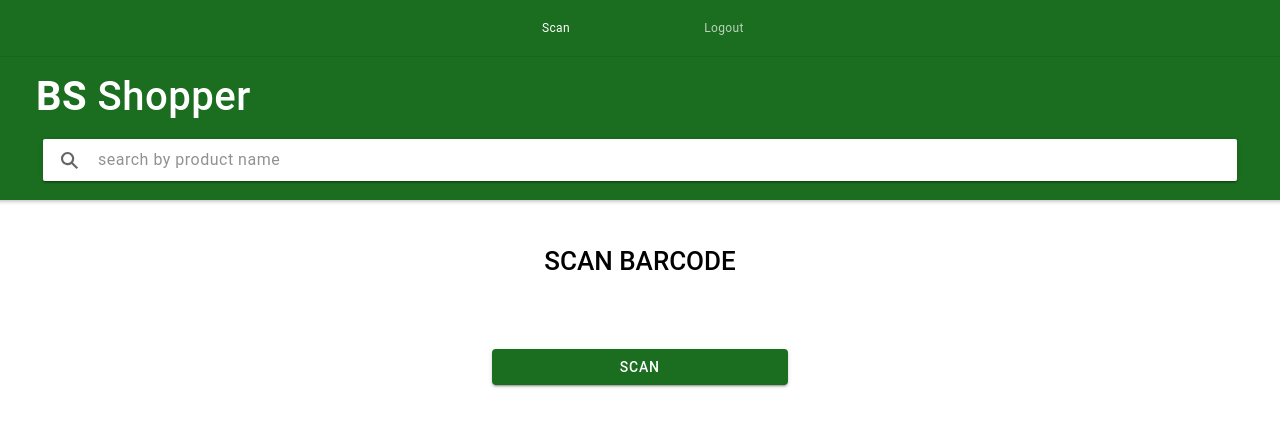
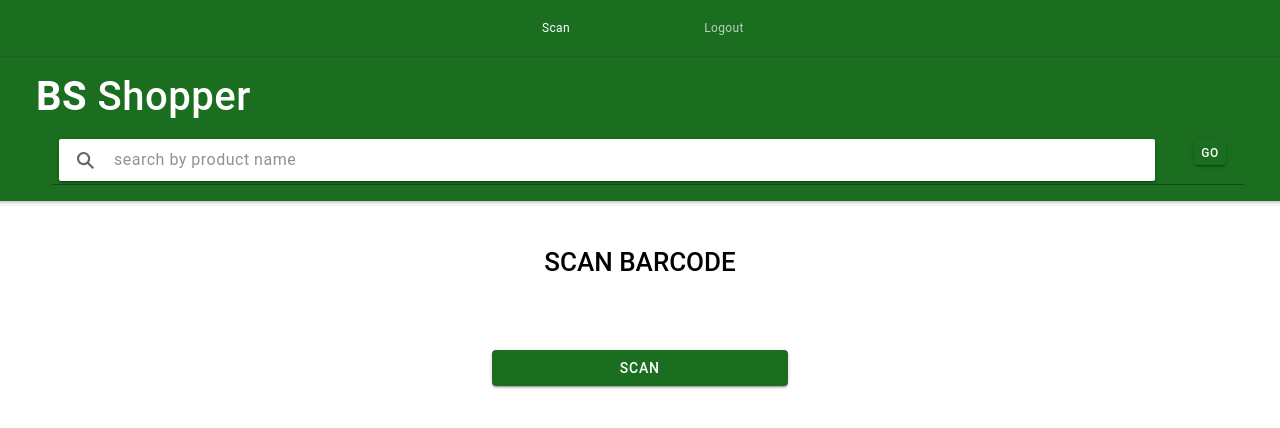
Before and after one commit to s-sandra/bs-bookshelf, a React (Create React App) app: page /scan in a window 1280 px wide. Shown: the top 428 px of the page. Built offline with nearby package versions, Linux system fonts and the light colour scheme; no server answers.

Commit message:
Created searchbar component. Attempted UPCitemdb.

```diff
--- /dev/null
+++ b/src/components/SearchBar.tsx
@@ -0,0 +1,38 @@
+import React, { useState } from "react";
+import {  IonButton,
+    IonToolbar,
+    IonTitle,
+    IonItem,
+    IonSearchbar } from "@ionic/react";
+
+import { useUPCitemdb } from '../hooks/useUPCitemdb';
+
+const Searchbar: React.FC = () => {
+
+    const { searchProductName,
+        renderResult, Product } = useUPCitemdb();
+
+    const [productName, setProductName] = useState<string>();
+    // const [productList, setProductList] = useState<Array<Product>>([]);
+
+    return (
+        <IonToolbar color="primary">
+          <IonTitle class="ion-margin">
+            <b>BS</b> Shopper
+            <IonItem color="primary">
+              <IonSearchbar
+                  value={productName}
+                  id="product-name"
+                  placeholder="search by product name"
+                  class="ion-margin-top"
+                  onIonChange={searchPhrase => setProductName(searchPhrase.detail.value!)}
+                  //onIonClear={clearResults}
+              ></IonSearchbar>
+              <IonButton slot="end" onClick={() => {searchProductName(productName)}}>Go</IonButton>
+            </IonItem>
+          </IonTitle>
+        </IonToolbar>
+    );
+};
+
+export default Searchbar;
--- /dev/null
+++ b/src/hooks/useUPCitemdb.tsx
@@ -0,0 +1,83 @@
+import ProductResult from '../components/ProductResult';
+import React, {useRef, useState} from 'react';
+import { IonRow } from '@ionic/react';
+
+// const [productList, setProductList] = useState<Array<Product>>([]);
+
+/**
+ * Stores offer response from API
+ */
+export class Product {
+    name : string;
+    price: string | number;
+    desc: string;
+    src: string;
+
+    constructor(name: string, price: string | number, desc: string, src: string) {
+        this.name = name;
+        this.price = price;
+        this.desc = desc;
+        this.src = src;
+    }
+};
+const apple = new Product("Apple", 5.99, "A tasty one.", "https://google.com");
+
+export function useUPCitemdb() {
+    /**
+     * Query API for product.
+     */
+    const searchProductName = (product: string | undefined) => {
+
+        // if product name actually entered.
+        if (!product) {
+            return;
+        }
+
+        // format search phrase for URL
+        const endpoint = `api.upcitemdb.com/prod/trial/search?s=${product.replace(/\s/g, "%20")}&match_mode=0&type=product`;
+        console.log(endpoint);
+
+        const requestOptions = {
+            method: 'POST',
+            headers: { 'Content-Type': 'application/json' },
+            hostname: 'api.upcitemdb.com',
+            path: '/prod/trial/search'
+        };
+
+        fetch("http://" + endpoint, requestOptions)
+        .then(res => res.json())
+        .then((result) => {
+            if (+result.code > 400) {
+            const offers: Array<Product> = [];
+            result.items.map((item: { description: any; images: any; offers: any}) => {
+                const {description, images, offers} = item;
+                const offer = offers[0];
+                offers.push(new Product(offer.title, offer.price, description, offer.link));
+            });
+            //setProductList(offers);
+            return offers;
+            }
+        },
+        (error) => {
+            console.error(error);
+            return null;
+        });
+    };
+
+    // const clearResults = () => {
+    //     setProductList([]);
+    // };
+
+    const renderResult = (product: Product) => {
+        return (
+            <IonRow class="ion-justify-content-center">
+            <ProductResult name={product.name}
+                        price={product.price}
+                        desc={product.desc}
+                        src={product.src}/>
+            </IonRow>
+        );
+    };
+
+    return {searchProductName, renderResult, Product };
+};
--- a/src/pages/Products.tsx
+++ b/src/pages/Products.tsx
@@ -1,39 +1,27 @@
-import React from 'react';
+import React, {useRef, useState} from 'react';
 import { IonContent,
   IonHeader,
-  IonPage,
-  IonTitle,
-  IonToolbar,
-  IonSearchbar,
-  IonGrid,
-  IonCol,
-  IonRow } from '@ionic/react';
-import ProductResult from '../components/ProductResult';
+  IonPage } from '@ionic/react';
 import './Scan.css';
+import Searchbar from '../components/SearchBar';
+
 
 const Products: React.FC = () => {
+
   return (
     <IonPage>
+
       <IonHeader>
-        <IonToolbar color="primary">
-          <IonTitle class="ion-margin">
-            <b>BS</b> Shopper
-            <IonSearchbar id="product-name" placeholder="search by product name" class="ion-margin-top"></IonSearchbar>
-          </IonTitle>
-        </IonToolbar>
+        <Searchbar/>
       </IonHeader>
+
       <IonContent class="ion-padding">
-        <IonGrid>
-          <IonRow class="ion-justify-content-center">
-            <IonCol size="auto">
-                <ProductResult name="Product Provider Name"
-                            price="13.99"
-                            desc= "Some sort of description for product."/>
-            </IonCol>
-          </IonRow>
-        </IonGrid>
+        {/* {productList.length > 0 &&
+        (<IonGrid>
+            {productList.map(renderResult)}
+        </IonGrid>)} */}
+      </IonContent>
 
-      </IonContent>
     </IonPage>
   );
 };
--- a/src/pages/Scan.tsx
+++ b/src/pages/Scan.tsx
@@ -1,63 +1,42 @@
-import React, { useRef, useState } from 'react';
+import React from 'react';
 import { IonContent,
   IonHeader,
   IonPage,
   IonButton,
-  IonTitle,
-  IonToolbar,
-  IonSearchbar,
   IonGrid,
   IonCol,
-  IonRow,
-  IonIcon } from '@ionic/react';
-import { scanOutline } from 'ionicons/icons';
+  IonRow } from '@ionic/react';
 import './Scan.css';
 
+import Searchbar from '../components/SearchBar';
+// import { useCloudmersive } from '../hooks/useCloudmersive';
+import { useScanner } from '../hooks/useScanner';
+
 const Scan: React.FC = () => {
-  const [productName, setName] = useState<string>();
-  const productNameRef = useRef<HTMLIonSearchbarElement>(null);
 
-  /**
-   * Query API for product.
-   */
-  const searchProductName = () => {
-    // get the current text in search bar.
-    const product = productNameRef.current!.value;
-
-    // if product name actually entered.
-    if (!product) {
-      return;
-    }
-    setName(product);
-  };
-
+  // const { eanLookup } = useCloudmersive();
+  const { scanBarcode } = useScanner();
 
   return (
     <IonPage>
       <IonHeader>
-        <IonToolbar color="primary">
-          <IonTitle class="ion-margin">
-            <b>BS</b> Shopper
-            <IonSearchbar ref={productNameRef}
-                          onKeyPress={searchProductName}
-                          id="product-name"
-                          placeholder="search by product name"
-                          class="ion-margin-top">
-            </IonSearchbar>
-          </IonTitle>
-        </IonToolbar>
+        <Searchbar/>
       </IonHeader>
       <IonContent class="ion-text-center ion-padding">
         <IonGrid>
           <IonRow class="ion-justify-content-center">
             <IonCol size="xs">
               <h1 className="ion-text-uppercase">Scan Barcode</h1>
-              {productName && (<h2>{productName}</h2>)}
             </IonCol>
           </IonRow>
           <IonRow class="ion-justify-content-center">
             <IonCol size="3">
-              <IonButton color="primary" expand="block" href="/products">Scan</IonButton>
+              <IonButton
+                color="primary"
+                expand="block"
+                onClick={() => scanBarcode()}>
+              Scan
+              </IonButton>
             </IonCol>
           </IonRow>
         </IonGrid>
--- a/src/theme/variables.css
+++ b/src/theme/variables.css
@@ -8,8 +8,8 @@ http://ionicframework.com/docs/theming/ */
   --ion-color-primary-rgb: 56, 128, 255;
   --ion-color-primary-contrast: #ffffff;
   --ion-color-primary-contrast-rgb: 255, 255, 255;
-  --ion-color-primary-shade: #3171e0;
-  --ion-color-primary-tint: #4c8dff;
+  --ion-color-primary-shade:#164618;
+  --ion-color-primary-tint: #1b6d1f;
 
   /** secondary **/
   --ion-color-secondary: #3dc2ff;
@@ -70,7 +70,7 @@ http://ionicframework.com/docs/theming/ */
   /** light **/
   --ion-color-light: #f4f5f8;
   --ion-color-light-rgb: 244, 245, 248;
-  --ion-color-light-contrast: #000000;
+  --ion-color-light-contrast: #164618;
   --ion-color-light-contrast-rgb: 0, 0, 0;
   --ion-color-light-shade: #d7d8da;
   --ion-color-light-tint: #f5f6f9;
```
